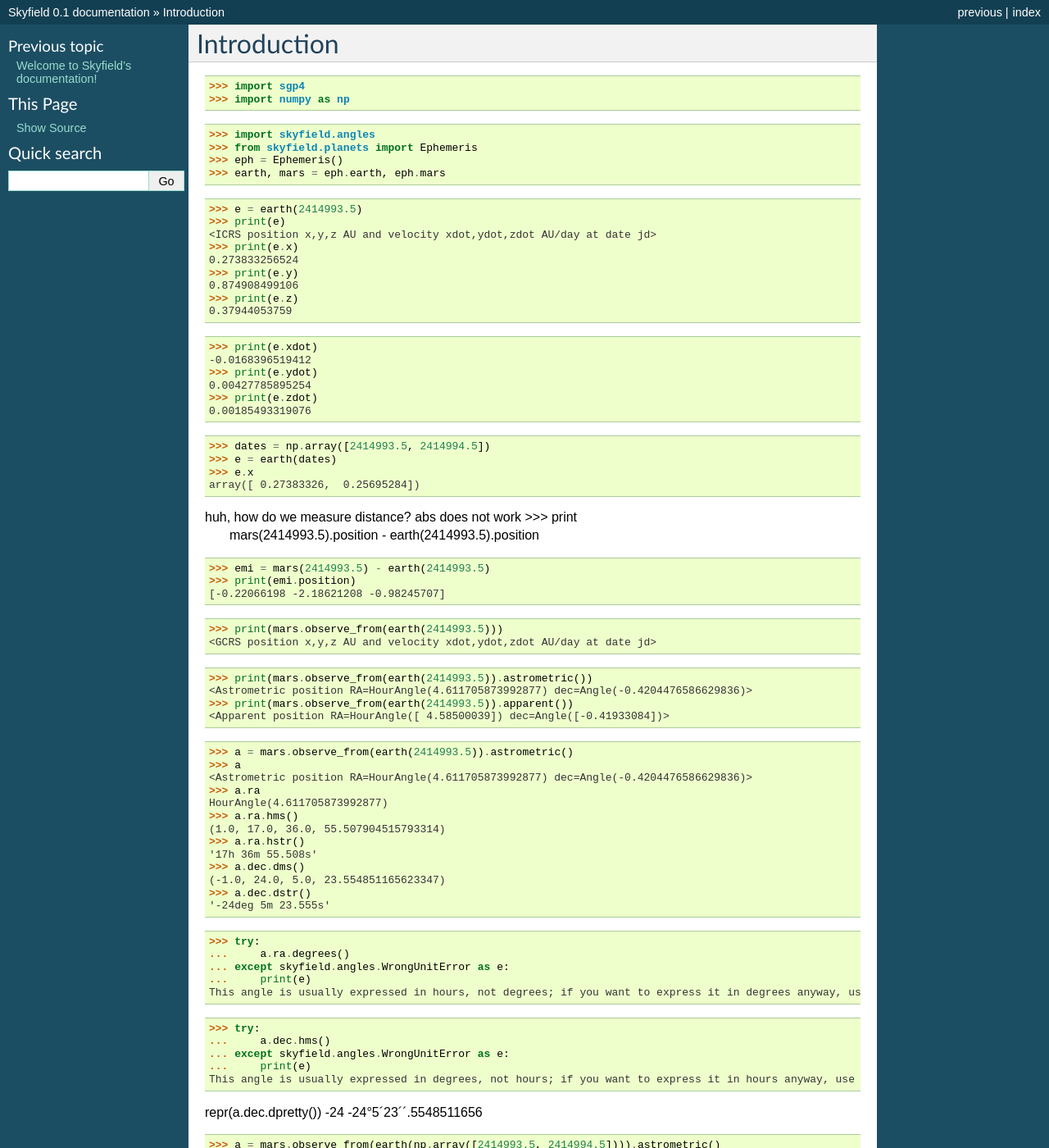
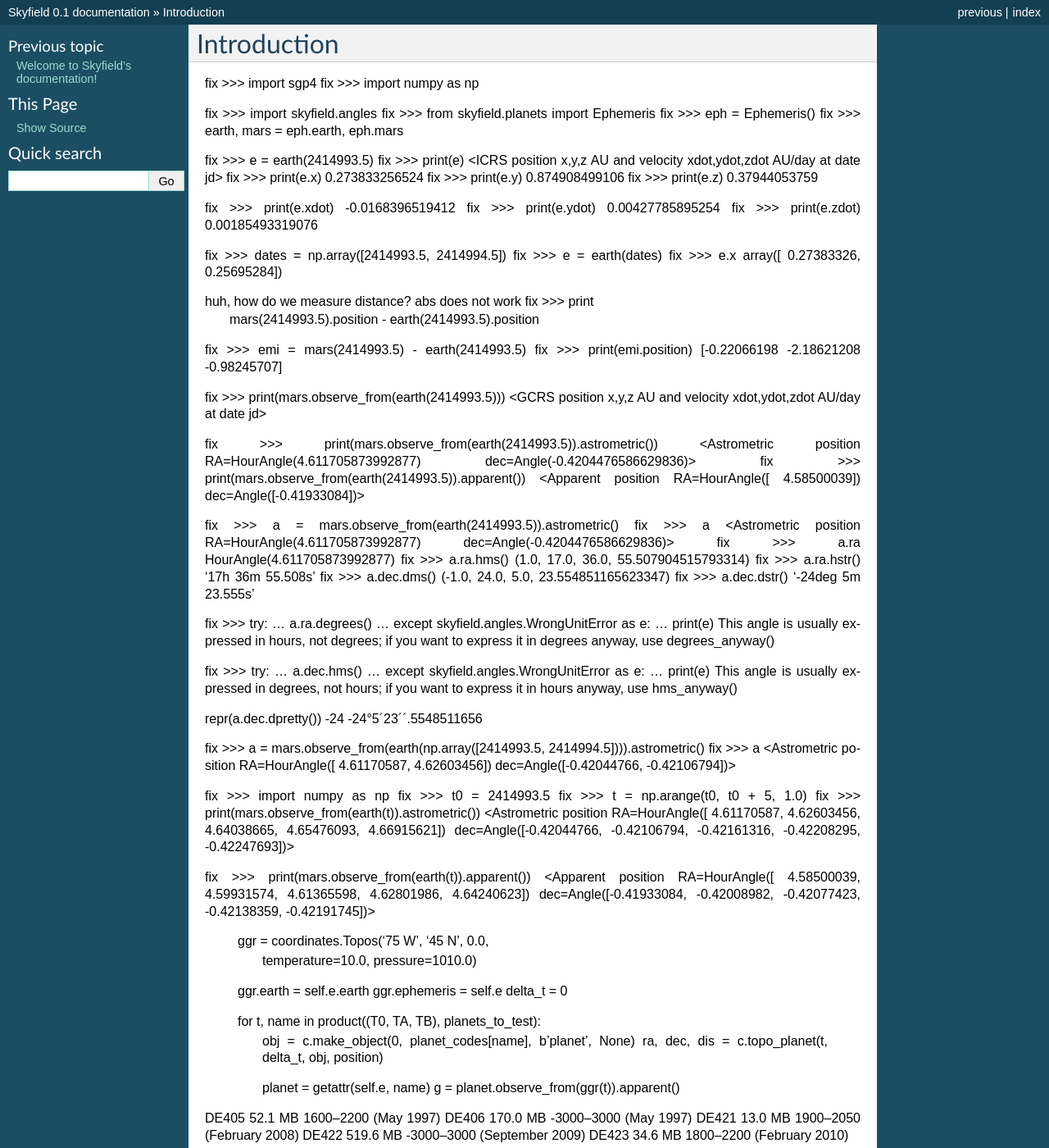
Before and after one commit to skyfielders/python-skyfield, a Sphinx documentation site: the page built from skyfield/documentation/introduction.rst, in a window 1280 px wide and 1400 px high. Shown: the whole window at 82% size. Built offline with Sphinx 7.4.7, drawn with Linux system fonts in a browser that asks for light colours; some of the changed text lies outside the part shown.

Commit message:
Reinstate doctests; turn off introduction.rst
The examples in introduction.rst not only no longer work, but they no
longer accurately reflect my vision of how simple the API can be now
that Skyfield has started barely working; so I will slowly re-work each
one, bringing each back online as it works.

```diff
--- a/skyfield/documentation/introduction.rst
+++ b/skyfield/documentation/introduction.rst
@@ -1,76 +1,76 @@
 
-============
-Introduction
-============
+==============
+ Introduction
+==============
 
 
->>> import sgp4
->>> import numpy as np
+fix >>> import sgp4
+fix >>> import numpy as np
 
->>> import skyfield.angles
->>> from skyfield.planets import Ephemeris
->>> eph = Ephemeris()
->>> earth, mars = eph.earth, eph.mars
+fix >>> import skyfield.angles
+fix >>> from skyfield.planets import Ephemeris
+fix >>> eph = Ephemeris()
+fix >>> earth, mars = eph.earth, eph.mars
 
->>> e = earth(2414993.5)
->>> print(e)
+fix >>> e = earth(2414993.5)
+fix >>> print(e)
 <ICRS position x,y,z AU and velocity xdot,ydot,zdot AU/day at date jd>
->>> print(e.x)
+fix >>> print(e.x)
 0.273833256524
->>> print(e.y)
+fix >>> print(e.y)
 0.874908499106
->>> print(e.z)
+fix >>> print(e.z)
 0.37944053759
 
->>> print(e.xdot)
+fix >>> print(e.xdot)
 -0.0168396519412
->>> print(e.ydot)
+fix >>> print(e.ydot)
 0.00427785895254
->>> print(e.zdot)
+fix >>> print(e.zdot)
 0.00185493319076
 
->>> dates = np.array([2414993.5, 2414994.5])
->>> e = earth(dates)
->>> e.x
+fix >>> dates = np.array([2414993.5, 2414994.5])
+fix >>> e = earth(dates)
+fix >>> e.x
 array([ 0.27383326,  0.25695284])
 
-huh, how do we measure distance? abs does not work >>> print
+huh, how do we measure distance? abs does not work fix >>> print
   mars(2414993.5).position - earth(2414993.5).position
 
->>> emi = mars(2414993.5) - earth(2414993.5)
->>> print(emi.position)
+fix >>> emi = mars(2414993.5) - earth(2414993.5)
+fix >>> print(emi.position)
 [-0.22066198 -2.18621208 -0.98245707]
 
->>> print(mars.observe_from(earth(2414993.5)))
+fix >>> print(mars.observe_from(earth(2414993.5)))
 <GCRS position x,y,z AU and velocity xdot,ydot,zdot AU/day at date jd>
 
->>> print(mars.observe_from(earth(2414993.5)).astrometric())
+fix >>> print(mars.observe_from(earth(2414993.5)).astrometric())
 <Astrometric position RA=HourAngle(4.611705873992877) dec=Angle(-0.4204476586629836)>
->>> print(mars.observe_from(earth(2414993.5)).apparent())
+fix >>> print(mars.observe_from(earth(2414993.5)).apparent())
 <Apparent position RA=HourAngle([ 4.58500039]) dec=Angle([-0.41933084])>
 
 
->>> a = mars.observe_from(earth(2414993.5)).astrometric()
->>> a
+fix >>> a = mars.observe_from(earth(2414993.5)).astrometric()
+fix >>> a
 <Astrometric position RA=HourAngle(4.611705873992877) dec=Angle(-0.4204476586629836)>
->>> a.ra
+fix >>> a.ra
 HourAngle(4.611705873992877)
->>> a.ra.hms()
+fix >>> a.ra.hms()
 (1.0, 17.0, 36.0, 55.507904515793314)
->>> a.ra.hstr()
+fix >>> a.ra.hstr()
 '17h 36m 55.508s'
->>> a.dec.dms()
+fix >>> a.dec.dms()
 (-1.0, 24.0, 5.0, 23.554851165623347)
->>> a.dec.dstr()
+fix >>> a.dec.dstr()
 '-24deg 5m 23.555s'
 
->>> try:
+fix >>> try:
 ...     a.ra.degrees()
 ... except skyfield.angles.WrongUnitError as e:
 ...     print(e)
 This angle is usually expressed in hours, not degrees; if you want to express it in degrees anyway, use degrees_anyway()
 
->>> try:
+fix >>> try:
 ...     a.dec.hms()
 ... except skyfield.angles.WrongUnitError as e:
 ...     print(e)
@@ -80,18 +80,18 @@ repr(a.dec.dpretty())
 -24
 -24°5´23´´.5548511656
 
->>> a = mars.observe_from(earth(np.array([2414993.5, 2414994.5]))).astrometric()
->>> a
+fix >>> a = mars.observe_from(earth(np.array([2414993.5, 2414994.5]))).astrometric()
+fix >>> a
 <Astrometric position RA=HourAngle([ 4.61170587,  4.62603456]) dec=Angle([-0.42044766, -0.42106794])>
 
 
->>> import numpy as np
->>> t0 = 2414993.5
->>> t = np.arange(t0, t0 + 5, 1.0)
->>> print(mars.observe_from(earth(t)).astrometric())
+fix >>> import numpy as np
+fix >>> t0 = 2414993.5
+fix >>> t = np.arange(t0, t0 + 5, 1.0)
+fix >>> print(mars.observe_from(earth(t)).astrometric())
 <Astrometric position RA=HourAngle([ 4.61170587,  4.62603456,  4.64038665,  4.65476093,  4.66915621]) dec=Angle([-0.42044766, -0.42106794, -0.42161316, -0.42208295, -0.42247693])>
 
->>> print(mars.observe_from(earth(t)).apparent())
+fix >>> print(mars.observe_from(earth(t)).apparent())
 <Apparent position RA=HourAngle([ 4.58500039,  4.59931574,  4.61365598,  4.62801986,  4.64240623]) dec=Angle([-0.41933084, -0.42008982, -0.42077423, -0.42138359, -0.42191745])>
 
 
```
Also changed, not shown: 1 other file.
